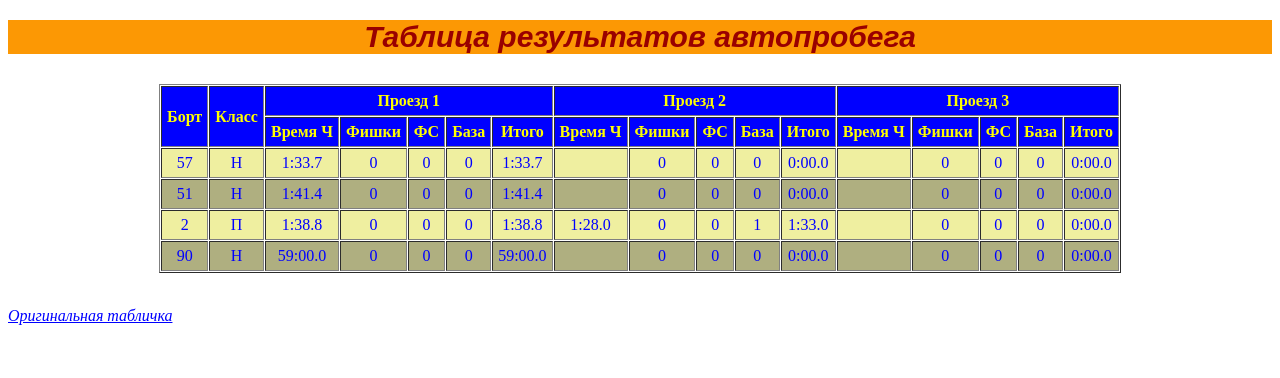
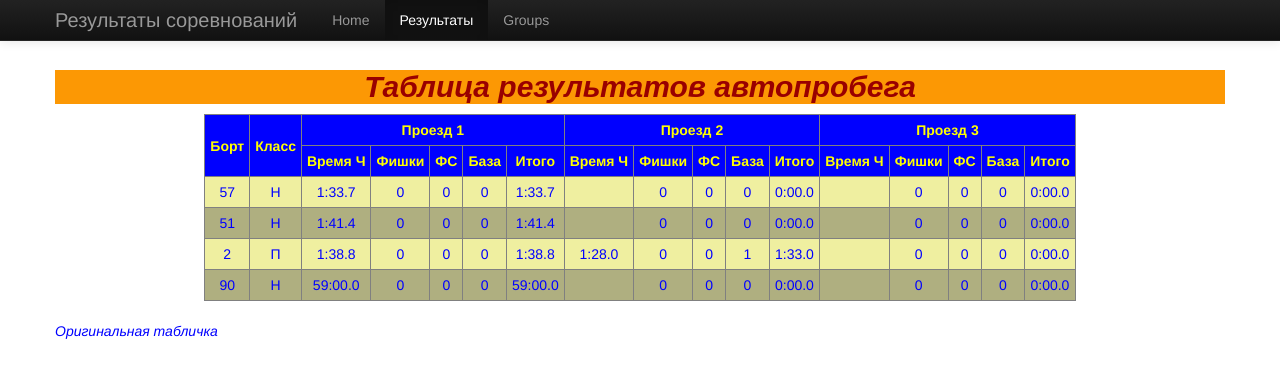
Before and after one commit to bigmax1601/python-study, a Django app: template mysite/mysite/templates/results.html in a window 1280 px wide. Shown: the top 378 px of the page. Run offline with Django 3.2, Linux system fonts and the light colour scheme; the template is opened without the code that fills it, so the values that code supplies are empty; some libraries are stand-ins or nearby versions.

Commit message:
Added functionality

```diff
--- a/mysite/mysite/settings.py
+++ b/mysite/mysite/settings.py
@@ -1,7 +1,10 @@
 # Django settings for mysite project.
+import os
 
 DEBUG = True
 TEMPLATE_DEBUG = DEBUG
+
+rel = lambda *x: os.path.join(os.path.dirname(os.path.abspath(__file__)), *x)
 
 ADMINS = (
     # ('Your Name', 'your_email@example.com'),
@@ -69,6 +72,7 @@ STATIC_URL = '/static/'
 
 # Additional locations of static files
 STATICFILES_DIRS = (
+    rel('static'),
     # Put strings here, like "/home/html/static" or "C:/www/django/static".
     # Always use forward slashes, even on Windows.
     # Don't forget to use absolute paths, not relative paths.
@@ -108,6 +112,7 @@ ROOT_URLCONF = 'mysite.urls'
 WSGI_APPLICATION = 'mysite.wsgi.application'
 
 TEMPLATE_DIRS = (
+    rel('templates'),
     # Put strings here, like "/home/html/django_templates" or "C:/www/django/templates".
     # Always use forward slashes, even on Windows.
     # Don't forget to use absolute paths, not relative paths.
--- /dev/null
+++ b/mysite/mysite/templates/base.html
@@ -0,0 +1,71 @@
+<!DOCTYPE html>
+<html lang="ru">
+  <head>
+    <meta charset="utf-8">
+    <title>
+{% block title_content %}
+      Base-title
+{% endblock title_content %}
+    </title>
+    <meta name="viewport" content="width=device-width, initial-scale=1.0">
+    <meta name="description" content="">
+    <meta name="author" content="">
+
+    <!-- Le styles -->
+    <link href="/static/bootstrap/css/bootstrap.css" rel="stylesheet">
+    <style>
+      body {
+        padding-top: 60px; /* 60px to make the container go all the way to the bottom of the topbar */
+      }
+    </style>
+    <link href="/static/bootstrap/css/bootstrap-responsive.css" rel="stylesheet">
+
+    <!-- HTML5 shim, for IE6-8 support of HTML5 elements -->
+    <!--[if lt IE 9]>
+<script src="../assets/js/html5shiv.js"></script>
+<![endif]-->
+
+    <!-- Fav and touch icons -->
+    <link rel="apple-touch-icon-precomposed" sizes="144x144" href="bootstrap/ico/apple-touch-icon-144-precomposed.png">
+    <link rel="apple-touch-icon-precomposed" sizes="114x114" href="bootstrap/ico/apple-touch-icon-114-precomposed.png">
+      <link rel="apple-touch-icon-precomposed" sizes="72x72" href="bootstrap/ico/apple-touch-icon-72-precomposed.png">
+                    <link rel="apple-touch-icon-precomposed" href="bootstrap/ico/apple-touch-icon-57-precomposed.png">
+                                   <link rel="shortcut icon" href="bootstrap/ico/favicon.png">
+  </head>
+
+  <body>
+
+    <div class="navbar navbar-inverse navbar-fixed-top">
+      <div class="navbar-inner">
+        <div class="container">
+          <button type="button" class="btn btn-navbar" data-toggle="collapse" data-target=".nav-collapse">
+            <span class="icon-bar"></span>
+            <span class="icon-bar"></span>
+            <span class="icon-bar"></span>
+          </button>
+          <a class="brand" href="#">Результаты соревнований</a>
+          <div class="nav-collapse collapse">
+            <ul class="nav">
+              <li {% block index_menu_class %}{% endblock %}><a href="/">Home</a></li>
+              <li {% block results_menu_class %}{% endblock %}><a href="/results/">Результаты</a></li>
+              <li {% block groups_menu_class %}{% endblock %}><a href="/groups/">Groups</a></li>
+            </ul>
+          </div><!--/.nav-collapse -->
+        </div>
+      </div>
+    </div>
+
+    <div class="container">
+{% block main_content %}
+
+{% endblock main_content %}
+    </div> <!-- /container -->
+
+    <!-- Le javascript
+================================================== -->
+    <!-- Placed at the end of the document so the pages load faster -->
+    <script src="/static/bootstrap/js/jquery-1.9.1.js"></script>
+    <script src="/static/bootstrap/js/bootstrap.js"></script>
+
+  </body>
+</html>
--- a/mysite/mysite/templates/results.html
+++ b/mysite/mysite/templates/results.html
@@ -1,11 +1,17 @@
-<!DOCTYPE html>
-<html lang="ru">
+{% extends "base.html" %}
+
+{% block title_content %}
+    Таблица результатов
+{% endblock title_content %}
+
+{% block results_menu_class %}class="active"{% endblock %}
+
+{% block main_content %}
 <head>
-    <meta charset="utf-8">
-    <title>Таблица результатов</title>
-	<link rel="stylesheet" href="styles.css" type="text/css"/>
-	<script type="text/javascript" src="script.js"></script>
+	<link rel="stylesheet" href="/static/styles.css" type="text/css"/>
+	<script type="text/javascript" src="/static/script.js"></script>
 </head>
+
 <body onload="makeStripy('sortable')">
 <h1 align="center"><b>Таблица результатов автопробега<p/></b></h1>
 <table class="sortable" border="1" cellpadding=5 cellspacing=1 align="center">
@@ -57,5 +63,4 @@
 <p/>
     <a href="https://www.dropbox.com/s/n8rkxagvrg8rx7z/Leg1-sorted-Elki2013.pdf" title="Ссылка на pdf-файл">
         <i>Оригинальная табличка</i></a>
-</body>
-</html>
+{% endblock main_content %}
--- a/mysite/mysite/urls.py
+++ b/mysite/mysite/urls.py
@@ -6,7 +6,8 @@ from django.conf.urls import patterns, include, url
 
 urlpatterns = patterns('',
     # Examples:
-    url(r'^$', 'mysite.views.index', name='index'),
+    url(r'^$', 'mysite.views.index_view', name='index'),
+    url(r'^results/$', 'mysite.views.results_view', name='results'),
     # url(r'^mysite/', include('mysite.foo.urls')),
 
     # Uncomment the admin/doc line below to enable admin documentation:
```
Also changed, not shown: mysite/mysite/templates/Index.html (deleted, +0 -14 lines), mysite/mysite/templates/index.html (added, +19 -0 lines), mysite/mysite/views.py (+6 -3 lines), mysite/mysite/static/bootstrap/css/bootstrap-responsive.css (renamed from bootstrap/css/bootstrap-responsive.css), mysite/mysite/static/bootstrap/css/bootstrap-responsive.min.css (renamed from bootstrap/css/bootstrap-responsive.min.css), mysite/mysite/static/bootstrap/css/bootstrap.css (renamed from bootstrap/css/bootstrap.css), mysite/mysite/static/bootstrap/css/bootstrap.min.css (renamed from bootstrap/css/bootstrap.min.css), mysite/mysite/static/bootstrap/img/glyphicons-halflings-white.png (renamed from bootstrap/img/glyphicons-halflings-white.png), mysite/mysite/static/bootstrap/img/glyphicons-halflings.png (renamed from bootstrap/img/glyphicons-halflings.png), mysite/mysite/static/bootstrap/js/bootstrap.js (renamed from bootstrap/js/bootstrap.js), mysite/mysite/static/bootstrap/js/bootstrap.min.js (renamed from bootstrap/js/bootstrap.min.js), mysite/mysite/static/bootstrap/js/jquery-1.9.1.js (renamed from bootstrap/js/jquery-1.9.1.js), mysite/mysite/static/bootstrap/js/jquery-1.9.1.min.js (renamed from bootstrap/js/jquery-1.9.1.min.js), mysite/mysite/static/script.js (renamed from mysite/mysite/templates/script.js), 1 more files, 1 other file.
